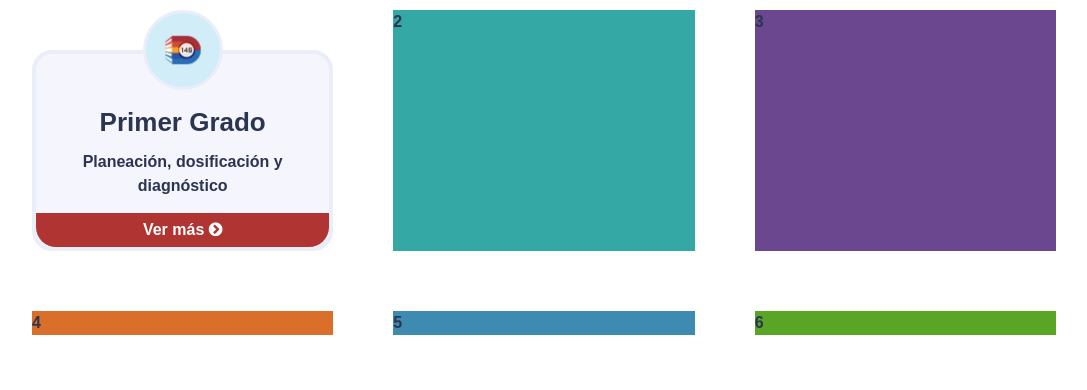
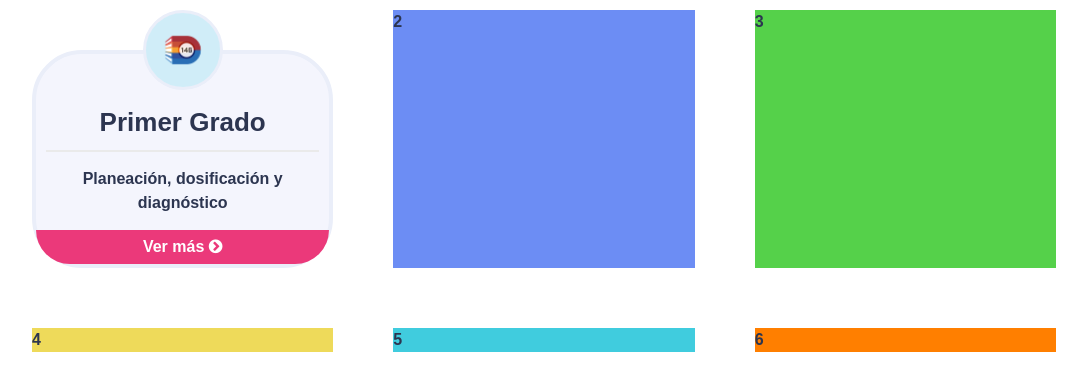
Before and after one commit to enelesmai/grid-layout, a plain HTML site: page index.html in a window 1280 px wide. Shown: the whole page, without its empty margins (96-1183 px from the left). Drawn offline with nearby package versions, Linux system fonts and the light colour scheme.

Commit message:
color palette

```diff
--- a/index.html
+++ b/index.html
@@ -16,20 +16,20 @@
             <div class="item-1">
                 <div class="circle-tile ">
                     <a href="#">
-                        <div class="circle-tile-heading red circle-img-1"></div>
+                        <div class="circle-tile-heading circle-img circle-img-1"></div>
                     </a>
                     <div class="circle-tile-content">
                         <div class="circle-tile-category text-faded"> Primer Grado </div>
                         <div class="circle-tile-description text-faded ">Planeación, dosificación y diagnóstico</div>
-                        <a class="circle-tile-footer" href="#">Ver más&nbsp;<i class="fa fa-chevron-circle-right"></i></a>
+                        <a class="circle-tile-footer pink" href="#">Ver más&nbsp;<i class="fa fa-chevron-circle-right"></i></a>
                     </div>
                 </div>
             </div>
-            <div class="item-2">2</div>
-            <div class="item-3">3</div>
-            <div class="item-4">4</div>
-            <div class="item-5">5</div>
-            <div class="item-6">6</div>
+            <div class="item-2 blue">2</div>
+            <div class="item-3 green">3</div>
+            <div class="item-4 yellow">4</div>
+            <div class="item-5 sky">5</div>
+            <div class="item-6 orange">6</div>
         </section>
     </main>
 </body>
--- a/layout.css
+++ b/layout.css
@@ -75,10 +75,9 @@ body {
 }
 
 
-/*circle tile*/
+/*card with circle tile*/
 
 .circle-tile {
-    /*margin-bottom: 15px;*/
     text-align: center;
 }
 
@@ -99,7 +98,7 @@ body {
 .circle-tile-content {
     padding-top: 50px;
     border: 4px solid #eaeef9;
-    border-radius: 20px;
+    border-radius: 50px;
     background: #f4f5fd;
 }
 
@@ -108,45 +107,96 @@ body {
     font-weight: 700;
     line-height: 1;
     padding: 5px 0 15px;
+    margin: 0 10px;
+    border-bottom: 2px solid #eaeaea;
 }
 
 .circle-tile-description {
     font-weight: 400;
-    margin-bottom: 15px;
+    margin: 15px 0;
 }
 
 .circle-tile-footer {
-    background-color: #b03532;
-    border-bottom-left-radius: 20px;
-    border-bottom-right-radius: 20px;
+    border-bottom-left-radius: 50px;
+    border-bottom-right-radius: 50px;
     color: #fff;
     display: block;
     padding: 5px;
 }
 
 .circle-tile-footer:hover {
-    background-color: rgba(176, 53, 50, 0.9);
     color: rgba(255, 255, 255, 1);
     text-decoration: none;
 }
 
-.circle-tile-heading.red:hover {
-    background-color: #CF4435;
+.circle-img {
+    background-size: cover;
+    background-repeat: no-repeat;
+    background-position: center;
 }
 
 .circle-img-1 {
     background-image: url('img/schooldistrict146.webp');
-    background-size: cover;
-    background-repeat: no-repeat;
-    background-position: center;
 }
 
 .tile-img {
     text-shadow: 2px 2px 3px rgba(0, 0, 0, 0.9);
 }
 
-.red {
-    background-color: #b03532;
+.pink {
+    background-color: #eb397a;
+}
+
+.pink:hover {
+    background-color: rgba(235, 57, 122, 0.8);
+}
+
+.blue {
+    background-color: #6c8df4;
+}
+
+.blue:hover {
+    background-color: rgba(108, 141, 244, 0.8);
+}
+
+.green {
+    background-color: #55d14a;
+}
+
+.green:hover {
+    background-color: rgba(85, 209, 74, 0.8);
+}
+
+.yellow {
+    background-color: #eeda5a;
+}
+
+.yellow:hover {
+    background-color: rgba(238, 218, 90, 0.8);
+}
+
+.sky {
+    background-color: #40ccde;
+}
+
+.sky:hover {
+    background-color: rgba(64, 204, 222, 0.8);
+}
+
+.violet {
+    background-color: #9e44a9;
+}
+
+.violet:hover {
+    background-color: rgba(158, 68, 169, 0.8);
+}
+
+.orange {
+    background-color: #ff7f00;
+}
+
+.orange:hover {
+    background-color: rgba(255, 127, 0, 0.8);
 }
 
 .text-faded {
```
